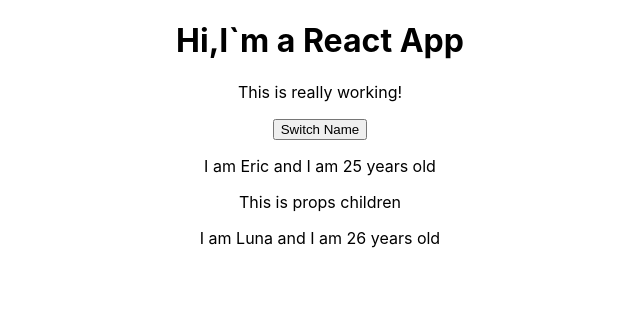
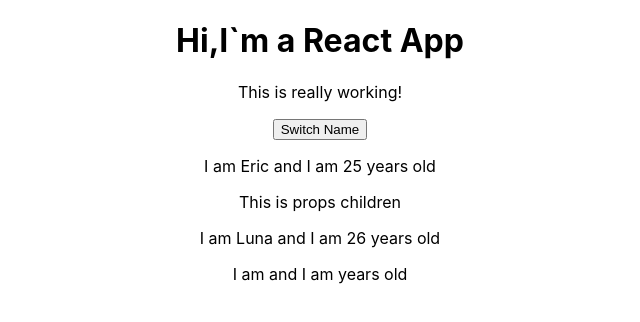
Before and after one commit to Taochai/ReactUdemy, a React (Create React App) app in the folder React-Guide/my-app/: page / in a window 1280 px wide. Shown: the top 322 px of the page, without its empty margins (320-960 px from the left). Built offline with nearby package versions, Linux system fonts and the light colour scheme.

Commit message:
package.json

```diff
--- a/React-Guide/my-app/src/App.js
+++ b/React-Guide/my-app/src/App.js
@@ -11,7 +11,7 @@
 
   switchNameHandler = (newAge)=>{
     this.setState({
-      name: 'Luna',
+      name: 'Lunabbbb',
       age:newAge
     })
   };
@@ -24,26 +24,12 @@
           <h1>Hi,I`m a React App</h1>
           <p>This is really working!</p>
           <button onClick={this.switchNameHandler.bind(this,50)}>Switch Name</button>
-          <Person click={this.switchNameHandler.bind(this,60)}  name="Eric" age={25}> This is props children </Person>
+          <Person click={this.switchNameHandler.bind(this,60)}  name="Eric" age={25}>This is props children </Person>
           <Person name={this.state.name} age={this.state.age}/>
-          {/*<Person/>*/}
+          <Person/>
         </div>
     );
   }
 }
 
 export default App;
-// function App() {
-//   return (
-//     <div className="App">
-//         <h1>Hi,I`m a React App</h1>
-//         <p>This is really working!</p>
-//         <button>Switch Name</button>
-//         <Person name="Eric" age={25}> This is props children </Person>
-//         <Person/>
-//         <Person/>
-//     </div>
-//   );
-// }
-//
-// export default App;
```
